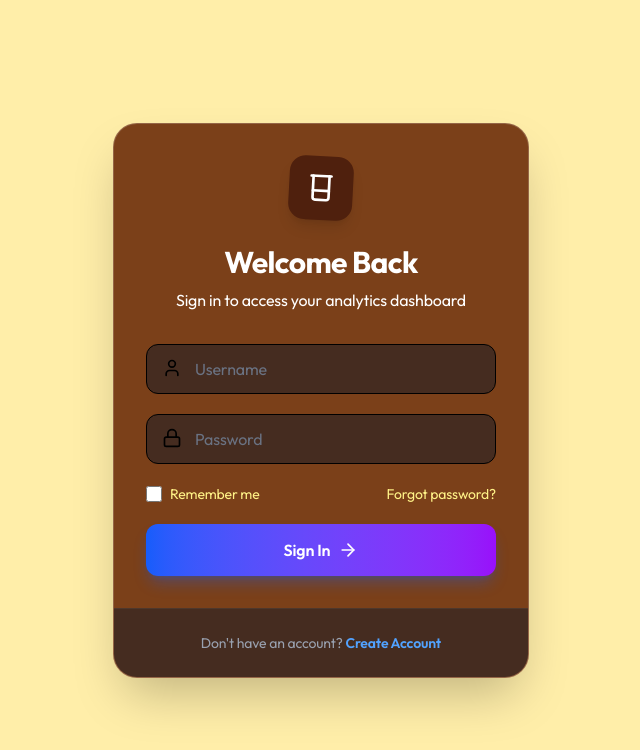
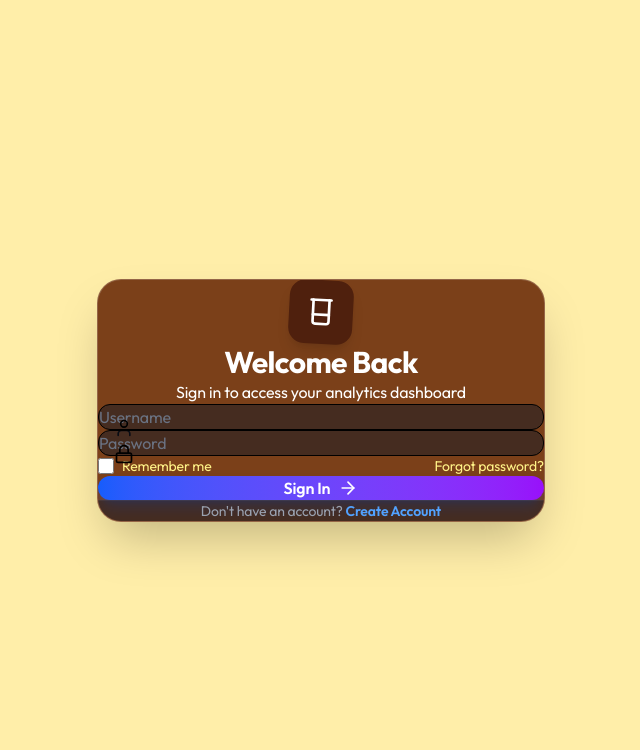
Before and after one commit to Madhuram2901/FOSSEE-ChemicalAPP, a React (Vite) app in the folder frontend-web/: page /login in a window 1280 px wide. Shown: the top 750 px of the page, without its empty margins (319-959 px from the left). Built offline with nearby package versions, Linux system fonts and the light colour scheme; no server answers.

Commit message:
Fix invalid CSS: missing units in margin/padding

```diff
--- a/frontend-web/src/index.css
+++ b/frontend-web/src/index.css
@@ -22,8 +22,8 @@
 }
 
 * {
-  margin: 20;
-  padding: 20;
+  margin: 0;
+  padding: 0;
   box-sizing: border-box;
 }
 
```
